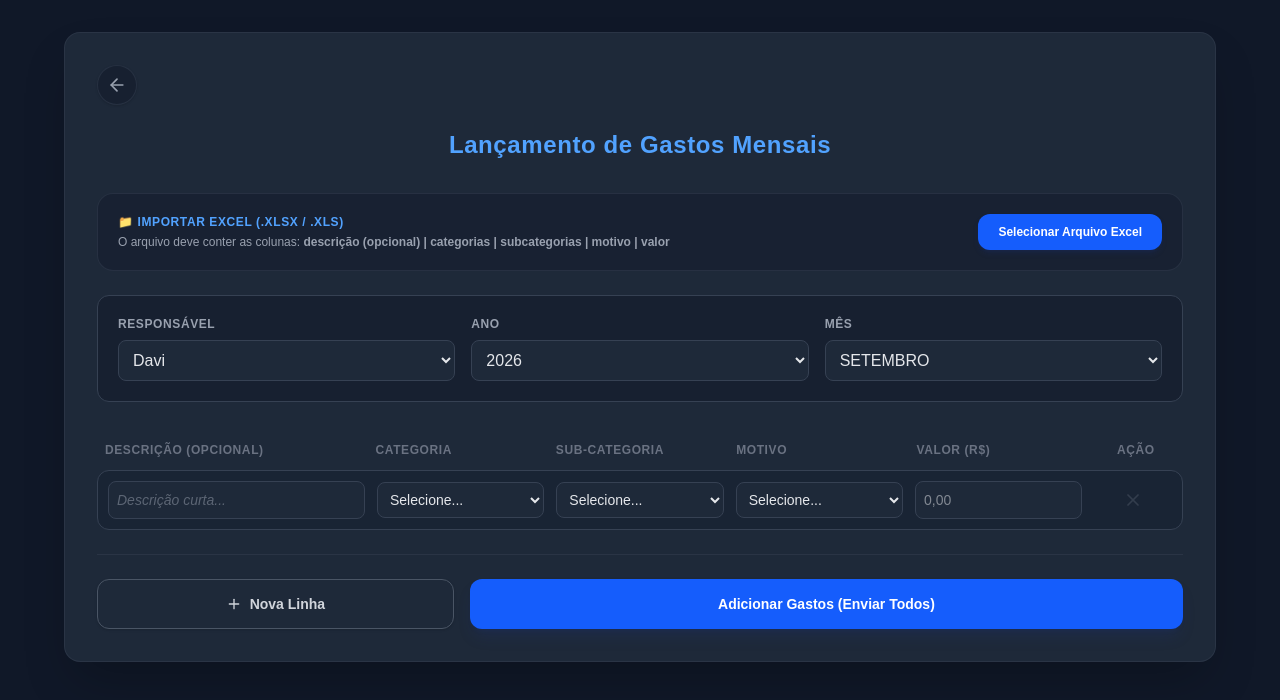
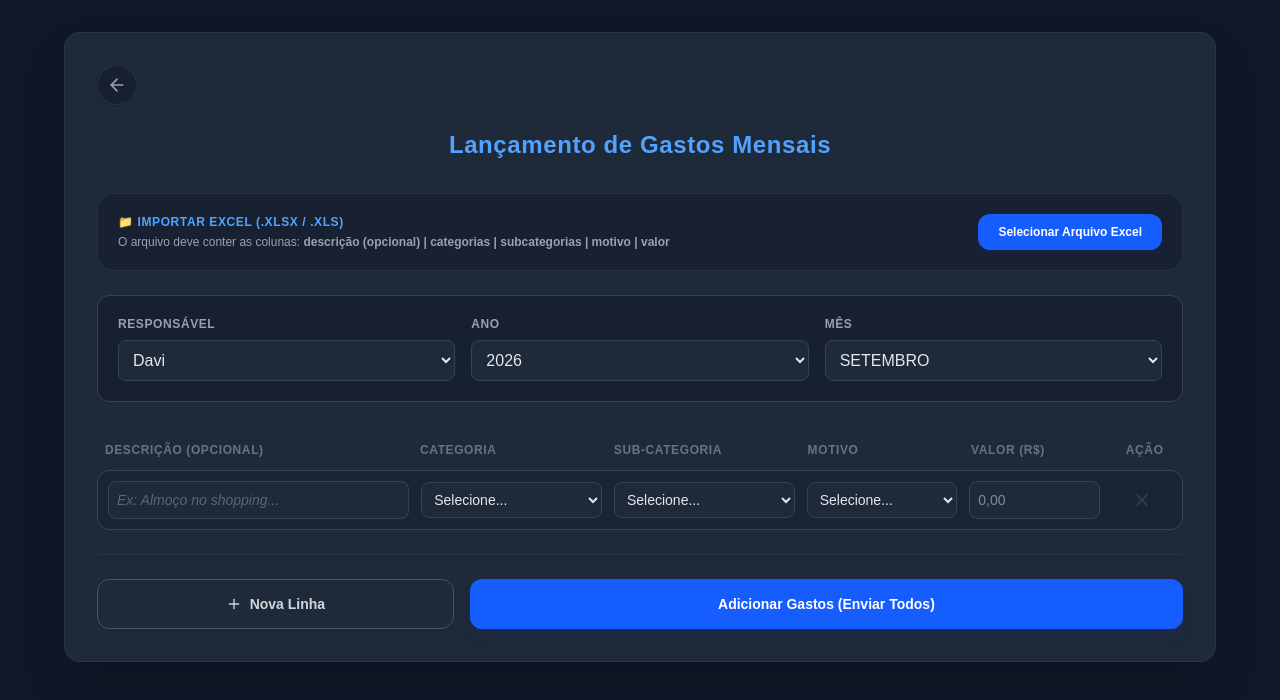
Before and after one commit to DaviGHeleno/Planejamento-Financeiro, a Next.js app in the folder frontend/: page /gastos in a window 1280 px wide. Shown: the top 700 px of the page. Built offline with nearby package versions, Linux system fonts and the light colour scheme.

Commit message:
fix: detalhes de texto

```diff
--- a/frontend/src/app/gastos/page.tsx
+++ b/frontend/src/app/gastos/page.tsx
@@ -7,7 +7,7 @@ import { ArrowLeft, Plus, X, AlertCircle, CheckCircle, Loader2 } from 'lucide-re
 
 interface ItemGasto {
   id: string;
-  descricao: string; // Campo apenas visual
+  descricao: string;
   categoria: string;
   subcategoria: string;
   motivo: string;
@@ -24,9 +24,9 @@ export default function GastosPage() {
 
   const anosOpcoes = ['26', '27', '28', '29', '30'];
   const mesesOpcoes = ['JANEIRO', 'FEVEREIRO', 'MARÇO', 'ABRIL', 'MAIO', 'JUNHO', 'JULHO', 'AGOSTO', 'SETEMBRO', 'OUTUBRO', 'NOVEMBRO', 'DEZEMBRO'];
-  const categoriaOpcoes = ['Alimentação', 'Atividade Física', 'Cuidado Pessoal', 'Extras', 'Futilidades', 'Imprevisto', 'Lazer', 'Transporte', 'CARRO NOVO', 'EUROTRIP'];
-  const subcategoriaOpcoes = ['carro', 'uber', 'restaurante', 'lanche', 'supermercado', 'beleza', 'terapia', 'remedio', 'passeios', 'hobbies', 'eventos', 'gym', 'esportes', 'mimos', 'compras', 'flock'];
-  const motivoOpcoes = ['AMIGOS', 'ONE', 'FAMILIA', 'GASOLINA', 'CONSERTO', 'PESSOAL', 'DAVI', 'PRESENTE'];
+  const categoriaOpcoes = ['Alimentação', 'Atividade Física', 'Cuidado Pessoal', 'Extras', 'Futilidades', 'Imprevisto', 'Lazer', 'Transporte', 'Carro Novo'];
+  const subcategoriaOpcoes = ['carro', 'uber', 'restaurante', 'lanche', 'supermercado', 'bar', 'beleza', 'terapia', 'remedio', 'passeios', 'hobbies', 'eventos', 'esportes', 'mimos', 'compras'];
+  const motivoOpcoes = ['AMIGOS', 'ONE', 'FAMILIA', 'GASOLINA', 'CONSERTO', 'PESSOAL', 'NAMORO', 'PRESENTE', 'ESTACIONAMENTO'];
 
   const [itens, setItens] = useState<ItemGasto[]>([
     { id: '1', descricao: '', categoria: '', subcategoria: '', motivo: '', valor: '' }
@@ -37,7 +37,7 @@ export default function GastosPage() {
       ...prev,
       {
         id: Date.now().toString(),
-        descricao: '', // Nova linha começa com a descrição vazia
+        descricao: '',
         categoria: prev[prev.length - 1]?.categoria || '',
         subcategoria: prev[prev.length - 1]?.subcategoria || '',
         motivo: prev[prev.length - 1]?.motivo || '',
@@ -97,7 +97,6 @@ export default function GastosPage() {
         }
 
         const novosItens: ItemGasto[] = data.map((row, index) => {
-          // Captura a descrição se ela existir na planilha importada
           const descricaoKey = Object.keys(row).find(k => k.toLowerCase().includes('descri'));
           const categoriaKey = Object.keys(row).find(k => k.toLowerCase().includes('categor'));
           const subcategoriaKey = Object.keys(row).find(k => k.toLowerCase().includes('sub'));
@@ -168,7 +167,6 @@ export default function GastosPage() {
 
     const abaNome = `Mensal ${ano} - ${responsavel}`;
 
-    // A propriedade "descricao" NÃO é enviada no objeto itensParaEnviar
     const itensParaEnviar = itensValidos.map((i) => ({
       mes,
       categoria: i.categoria,
@@ -180,7 +178,6 @@ export default function GastosPage() {
     try {
       const API_URL = process.env.NEXT_PUBLIC_API_URL || 'http://localhost:3000';
 
-      // ROTAS CORRIGIDAS: /api/gasto (no singular) para combinar com o Backend
       const response = await fetch(`${API_URL}/api/gasto`, {
         method: 'POST',
         headers: { 'Content-Type': 'application/json' },
@@ -205,7 +202,6 @@ export default function GastosPage() {
     <div className="min-h-screen bg-gray-900 text-white p-6 md:p-8">
       <div className="max-w-6xl mx-auto bg-gray-800 p-6 md:p-8 rounded-2xl shadow-2xl border border-gray-700/50">
 
-        {/* BOTÃO DE VOLTAR */}
         <div className="mb-6">
           <Link
             href="/"
@@ -222,7 +218,6 @@ export default function GastosPage() {
 
         <form onSubmit={handleSubmit} className="space-y-6">
 
-          {/* BOTÃO DE UPLOAD DE EXCEL */}
           <div className="bg-gray-900/40 p-5 rounded-2xl border border-gray-700/50 flex flex-col md:flex-row items-center justify-between gap-4">
             <div>
               <h3 className="text-xs font-bold uppercase tracking-wider text-blue-400 mb-1">📁 Importar Excel (.xlsx / .xls)</h3>
@@ -234,7 +229,6 @@ export default function GastosPage() {
             </label>
           </div>
 
-          {/* CABEÇALHO FIXO */}
           <div className="grid grid-cols-1 md:grid-cols-3 gap-4 bg-gray-900/50 p-5 rounded-xl border border-gray-700">
             <div>
               <label className="block text-xs font-bold uppercase text-gray-400 mb-2 tracking-wider">Responsável</label>
@@ -257,15 +251,15 @@ export default function GastosPage() {
             </div>
           </div>
 
-          {/* LISTA DINÂMICA (Grid perfeito usando 12 colunas do Tailwind) */}
           <div className="space-y-3 pt-4 overflow-x-auto">
-            <div className="hidden md:grid md:grid-cols-12 gap-3 text-xs font-bold uppercase text-gray-500 px-2 tracking-wider min-w-[800px]">
-              <span className="col-span-3">Descrição (Opcional)</span>
-              <span className="col-span-2">Categoria</span>
-              <span className="col-span-2">Sub-categoria</span>
-              <span className="col-span-2">Motivo</span>
-              <span className="col-span-2">Valor (R$)</span>
-              <span className="col-span-1 text-center">Ação</span>
+            {/* CABEÇALHO DO GRID COM PERCENTAGENS EXACTAS */}
+            <div className="hidden md:flex flex-nowrap gap-3 text-xs font-bold uppercase text-gray-500 px-2 tracking-wider w-full md:min-w-[1050px]">
+              <span className="w-[30%]">Descrição (Opcional)</span>
+              <span className="w-[18%]">Categoria</span>
+              <span className="w-[18%]">Sub-categoria</span>
+              <span className="w-[15%]">Motivo</span>
+              <span className="w-[13%]">Valor (R$)</span>
+              <span className="w-[6%] text-center">Ação</span>
             </div>
 
             {itens.map((item, index) => {
@@ -277,20 +271,23 @@ export default function GastosPage() {
               const errorMotivo = !item.motivo && item.valor.trim() !== '';
 
               return (
-                <div key={item.id} className="grid grid-cols-1 md:grid-cols-12 gap-3 bg-gray-900/30 border border-gray-700 p-2.5 rounded-xl items-center hover:bg-gray-800/80 transition-colors min-w-[800px]">
+                <div
+                  key={item.id}
+                  className="flex flex-col md:flex-row md:flex-nowrap gap-3 bg-gray-900/30 border border-gray-700 p-2.5 rounded-xl md:items-center hover:bg-gray-800/80 transition-colors w-full md:min-w-[1050px]"
+                >
 
-                  {/* CAMPO DE DESCRIÇÃO (Visual, col-span-3) */}
-                  <div className="col-span-3">
+                  {/* DESCRIÇÃO - Agora muito mais ampla (30%) */}
+                  <div className="w-full md:w-[30%]">
                     <input
                       type="text"
-                      placeholder="Descrição curta..."
+                      placeholder="Ex: Almoço no shopping..."
                       value={item.descricao}
                       onChange={(e) => atualizarItem(item.id, 'descricao', e.target.value)}
                       className="w-full bg-gray-800 border border-gray-700 rounded-lg p-2 text-sm text-gray-400 outline-none transition-all focus:border-gray-500 focus:ring-1 focus:ring-gray-500 italic"
                     />
                   </div>
 
-                  <div className="col-span-2">
+                  <div className="w-full md:w-[18%]">
                     <select
                       value={item.categoria}
                       onChange={(e) => atualizarItem(item.id, 'categoria', e.target.value)}
@@ -301,7 +298,7 @@ export default function GastosPage() {
                     </select>
                   </div>
 
-                  <div className="col-span-2">
+                  <div className="w-full md:w-[18%]">
                     <select
                       value={item.subcategoria}
                       onChange={(e) => atualizarItem(item.id, 'subcategoria', e.target.value)}
@@ -312,7 +309,7 @@ export default function GastosPage() {
                     </select>
                   </div>
 
-                  <div className="col-span-2">
+                  <div className="w-full md:w-[15%]">
                     <select
                       value={item.motivo}
                       onChange={(e) => atualizarItem(item.id, 'motivo', e.target.value)}
@@ -323,7 +320,7 @@ export default function GastosPage() {
                     </select>
                   </div>
 
-                  <div className="col-span-2">
+                  <div className="w-full md:w-[13%]">
                     <input
                       type="text"
                       inputMode="decimal"
@@ -337,7 +334,7 @@ export default function GastosPage() {
                     />
                   </div>
 
-                  <div className="col-span-1 text-center flex justify-center">
+                  <div className="w-full md:w-[6%] flex justify-center mt-2 md:mt-0">
                     <button
                       type="button"
                       onClick={() => removerLinha(item.id)}
--- a/frontend/src/app/resumo/page.tsx
+++ b/frontend/src/app/resumo/page.tsx
@@ -28,7 +28,7 @@ export default function ResumoPage() {
 
   const categoriaOpcoes = ['Alimentação', 'Atividade Física', 'Cuidado Pessoal', 'Extras', 'Futilidades', 'Imprevisto', 'Lazer', 'Transporte', 'CARRO NOVO', 'EUROTRIP'];
   const subcategoriaOpcoes = ['carro', 'uber', 'restaurante', 'lanche', 'supermercado', 'beleza', 'terapia', 'remedio', 'passeios', 'hobbies', 'eventos', 'esportes', 'mimos', 'compras', 'presentes', 'whey'];
-  const motivoOpcoes = ['AMIGOS', 'ONE', 'FAMILIA', 'GASOLINA', 'CONSERTO', 'PESSOAL', 'NAMORO', 'PRESENTE'];
+  const motivoOpcoes = ['AMIGOS', 'TRABALHO', 'FAMILIA', 'GASOLINA', 'CONSERTO', 'PESSOAL', 'NAMORO', 'PRESENTE', 'ONE'];
 
   const carregarDados = async () => {
     setCarregando(true);
```
